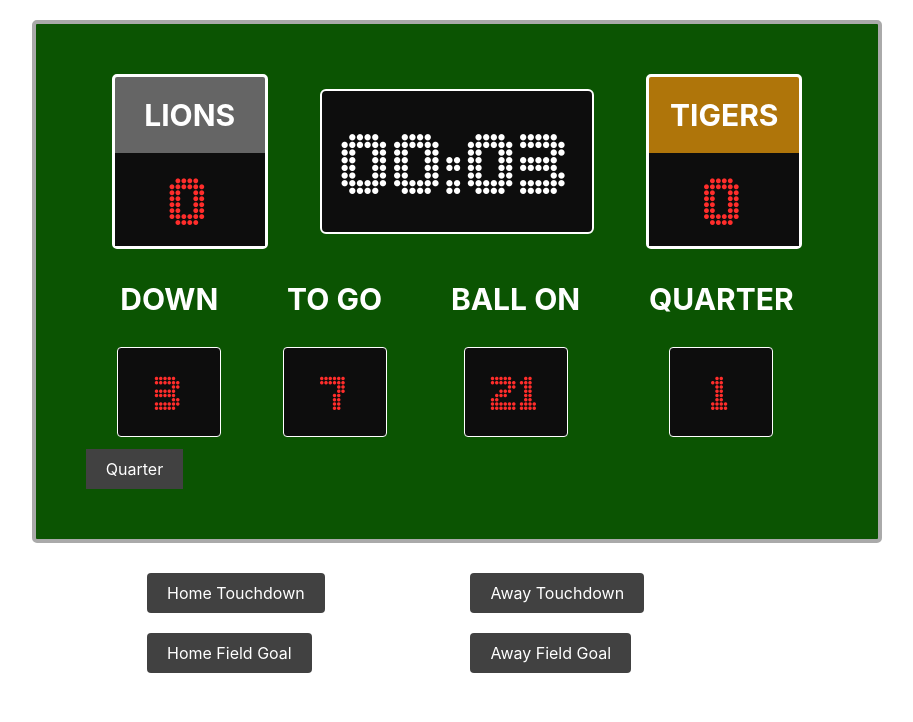
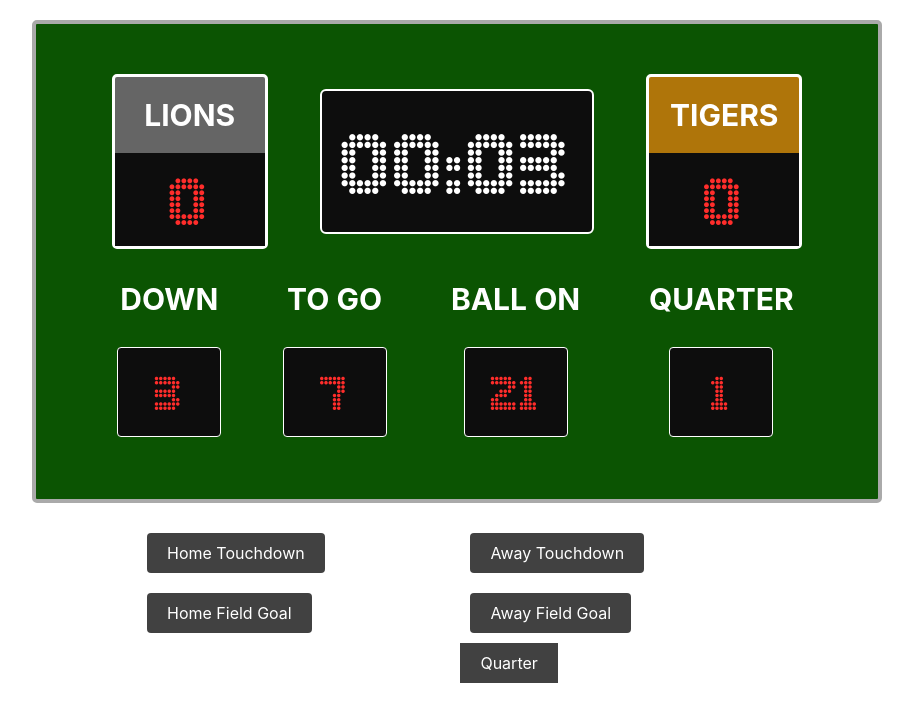
Before and after one commit to bloominstituteoftechnology/react-american-football-scoreboard, a React (Create React App) app: page / in a window 1280 px wide. Shown: the top 722 px of the page, without its empty margins (183-1096 px from the left). Built offline with nearby package versions, Linux system fonts and the light colour scheme; the HTML template or start-up script is replaced by a standard one.

Commit message:
stretch improved

```diff
--- a/src/App.js
+++ b/src/App.js
@@ -24,7 +24,7 @@ const [quarter, setQuarter] = useState(1)
             <div className="away__score">{awayScore}</div>
           </div>
         </div>
-        <BottomRow />
+        <BottomRow quarter = {quarter}/>
       </section>
       <section className="buttons">
         <div className="homeButtons">
@@ -36,7 +36,7 @@ const [quarter, setQuarter] = useState(1)
         <div className="awayButtons">
           <button onClick ={(evt) => setAwayScore(awayScore + 6)} className="awayButtons__touchdown">Away Touchdown</button>
           <button onClick ={(evt) => setAwayScore(awayScore + 3)} className="awayButtons__fieldGoal">Away Field Goal</button>
-          {/* <button onClick ={(evt) => setQuarter(quarter + 1)} className="quarter">Quarter</button> */}
+          <button onClick ={(evt) => setQuarter(quarter + 1)} className="quarter">Quarter</button>
         </div>
       </section>
     </div>
--- a/src/BottomRow.js
+++ b/src/BottomRow.js
@@ -2,7 +2,8 @@ import React, { useState } from "react";
 import "./App.css";
 
 const BottomRow = (props) => {
-  const [quarter, setQuarter] = useState(1)
+  // const [quarter, setQuarter] = useState(1)
+const { quarter } = props
   return (
     <div>
 
@@ -21,10 +22,10 @@ const BottomRow = (props) => {
       </div>
       <div className="quarter">
         <h3 className="quarter__title">Quarter</h3>
-        <div className="quarter__value">{quarter}</div>
+        <div className="quarter__value">{props.quarter}</div>
       </div>
     </div>
-    <button onClick ={(evt) => setQuarter(quarter + 1)} className="quarter">Quarter</button>
+    {/* <button onClick ={(evt) => setQuarter(quarter + 1)} className="quarter">Quarter</button> */}
     </div>
   );
 };
```
